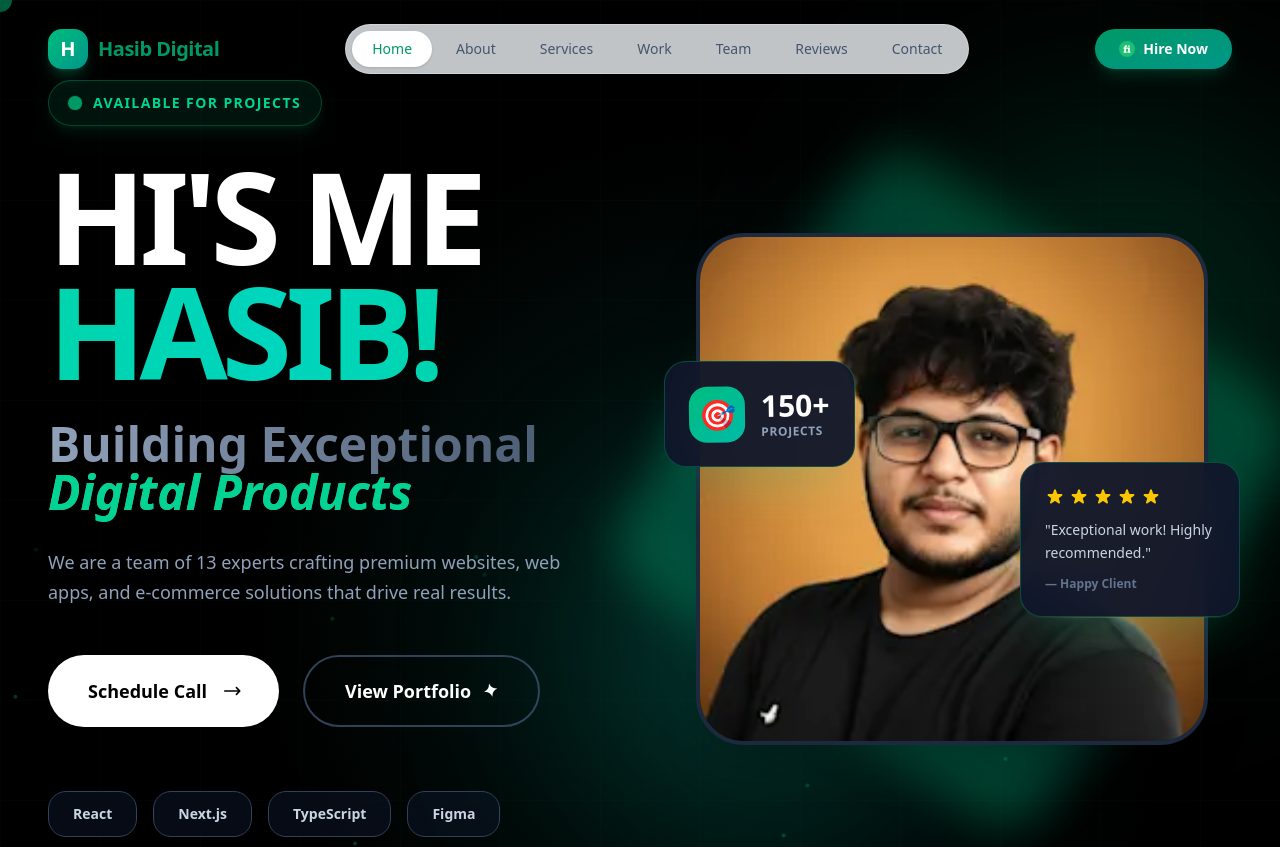
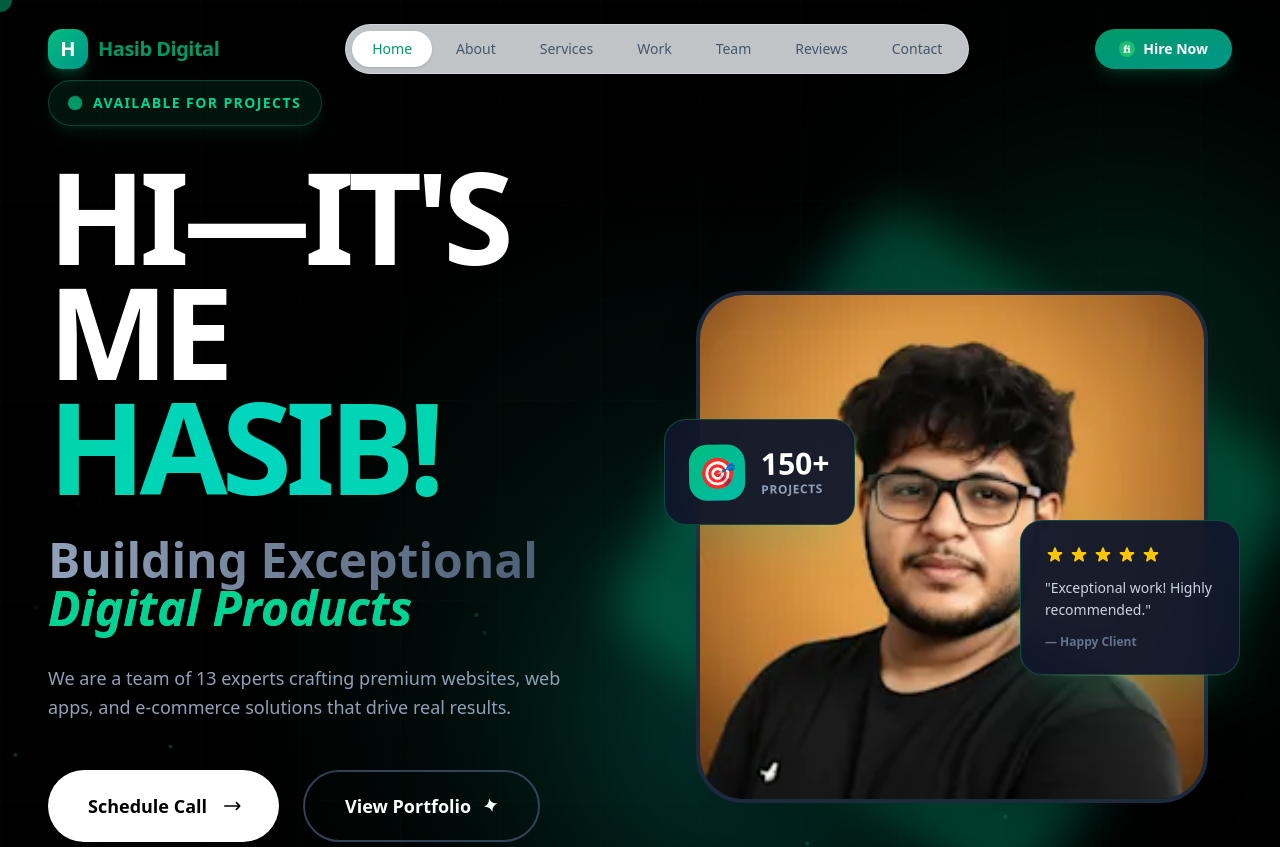
Before and after one commit to hasib1010/hasib, a Next.js app: page / in a window 1280 px wide. Shown: the top 847 px of the page. Built offline with nearby package versions, Linux system fonts and the light colour scheme.

Commit message:
changed word HI's me to hi it's me

```diff
--- a/components/sections/Hero.tsx
+++ b/components/sections/Hero.tsx
@@ -176,7 +176,7 @@ export default function Hero() {
                   whileHover={{ x: 10 }}
                   transition={{ type: "spring", stiffness: 300 }}
                 >
-                  HI&apos;S ME
+                  HI—IT&apos;S ME
                 </motion.span>
                 <motion.span
                   className="block bg-linear-to-r from-emerald-400 via-teal-400 to-emerald-400 bg-clip-text text-transparent bg-size-[200%_auto]"
```
